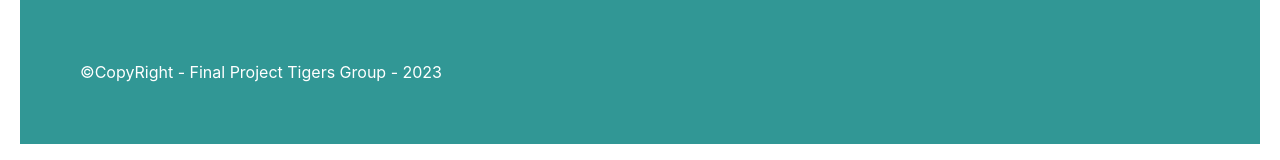
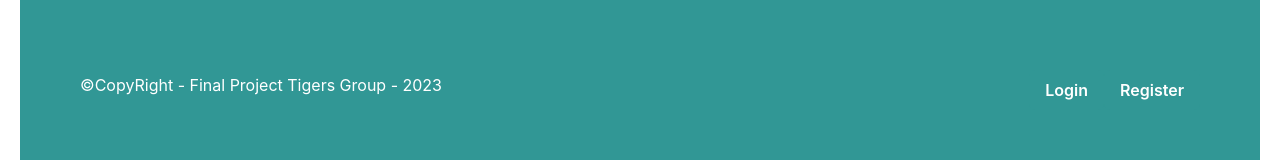
Before and after one commit to codeyourway-bootcamp/tigers-final-project, a React (Vite) app: page / in a window 1280 px wide. Shown: the part 1686-1846 px from the top of the page. Built offline with nearby package versions, Linux system fonts and the light colour scheme.

Commit message:
Atualizando Footer

```diff
--- a/src/Pages/Dashboard/index.jsx
+++ b/src/Pages/Dashboard/index.jsx
@@ -3,6 +3,7 @@ import HistoricList from "../../Components/HistoricList";
 import "./style.css";
 import BottomNavigate from "../../Components/BottomNavigate";
 import PageContainer from "../../Components/PageContainer";
+import Footer from "../../Components/Footer";
 
 function Dashboard() {
   return (
@@ -12,6 +13,7 @@ function Dashboard() {
         <HistoricList />
         <BottomNavigate />
       </PageContainer>
+      <Footer />
     </div>
   );
 }
--- a/src/Pages/LandingPage/index.jsx
+++ b/src/Pages/LandingPage/index.jsx
@@ -158,7 +158,15 @@ export default function LandingPage() {
             </Box>
           </Box>
         </PageContainer>
-        <Footer />
+
+        <Footer>
+          <Button colorScheme="teal" mt="10px" as="a" href="/login">
+            Login
+          </Button>
+          <Button colorScheme="teal" mt="10px" as="a" href="/register">
+            Register
+          </Button>
+        </Footer>
       </Box>
     </div>
   );
```
